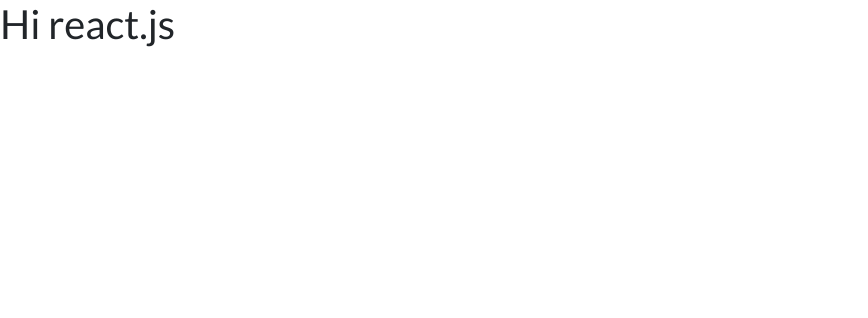
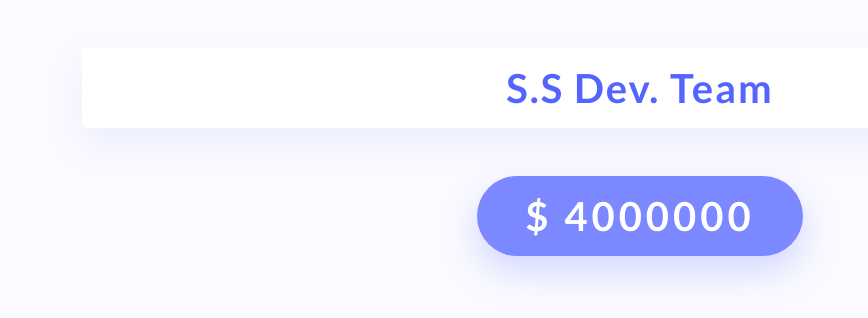
Before and after one commit to sakib-siddiqi/react_dev_team, a React (Create React App) app: page / in a window 1280 px wide. Shown: the top 318 px of the page, without its empty margins (0-868 px from the left). Built offline with nearby package versions, Linux system fonts and the light colour scheme.

Commit message:
header section Done

```diff
--- a/src/App.css
+++ b/src/App.css
@@ -17,10 +17,14 @@
   --blue-shadow: 0px 5px 15px rgba(123, 136, 255, 0.5);
   --yellow-shadow: 0px 5px 15px rgba(255, 205, 72, 0.5);
   --pink-shadow: 0px 5px 15px rgba(255, 72, 127, 0.5);
+  /* letter spacing */
+  --em05:0.05em;
+  --em1:0.1em;
 }
 * {
   font-family: "Lato", sans-serif !important;
 }
 body {
   min-height: 100vh;
+  background: var(--bg);
 }
--- a/src/App.js
+++ b/src/App.js
@@ -1,12 +1,11 @@
 import React from "react";
 import "./App.css";
+import Header from "./Components/Header/Header";
 function App() {
   return (
-    <div className="App-header">
-      <h1 className="App-header">
-        Hi react.js
-      </h1>
-    </div>
+    <main>
+      <Header />
+    </main>
   );
 }
 export default App;
--- /dev/null
+++ b/src/Components/Header/Header.js
@@ -0,0 +1,14 @@
+import React from 'react';
+import Header1 from './Header1';
+import Header2 from './Header2';
+
+const Header = () => {
+    return (
+        <header>
+            <Header1/>
+            <Header2/>
+        </header>
+    );
+};
+
+export default Header;
--- /dev/null
+++ b/src/Components/Header/Header1.js
@@ -0,0 +1,11 @@
+import React from 'react';
+import "./header.css"
+const Header1 = () => {
+    return (
+        <div className="container mt-5">
+            <h1 id="header1" className="py-3 text-center fw-bold rounded-3 px-2">S.S Dev. Team</h1>
+        </div>
+    );
+};
+
+export default Header1;
--- /dev/null
+++ b/src/Components/Header/Header2.js
@@ -0,0 +1,13 @@
+import React from "react";
+
+const Header2 = () => {
+  return (
+    <div className="container mt-5 text-center">
+      <h1 id="header2" className="py-3 px-5 d-inline-block rounded-pill text-center fw-bold rounded-3 px-2">
+        $ 4000000
+      </h1>
+    </div>
+  );
+};
+
+export default Header2;
--- /dev/null
+++ b/src/Components/Header/header.css
@@ -0,0 +1,13 @@
+@import url("../../App.css");
+#header1 {
+  color: var(--blue-deep);
+  background: var(--white);
+  box-shadow: var(--Header1-shadow);
+  letter-spacing: var(--em05);
+}
+#header2 {
+  color: var(--white);
+  background: var(--blue);
+  box-shadow: var(--Header2-shadow);
+  letter-spacing: var(--em1);
+}
```
